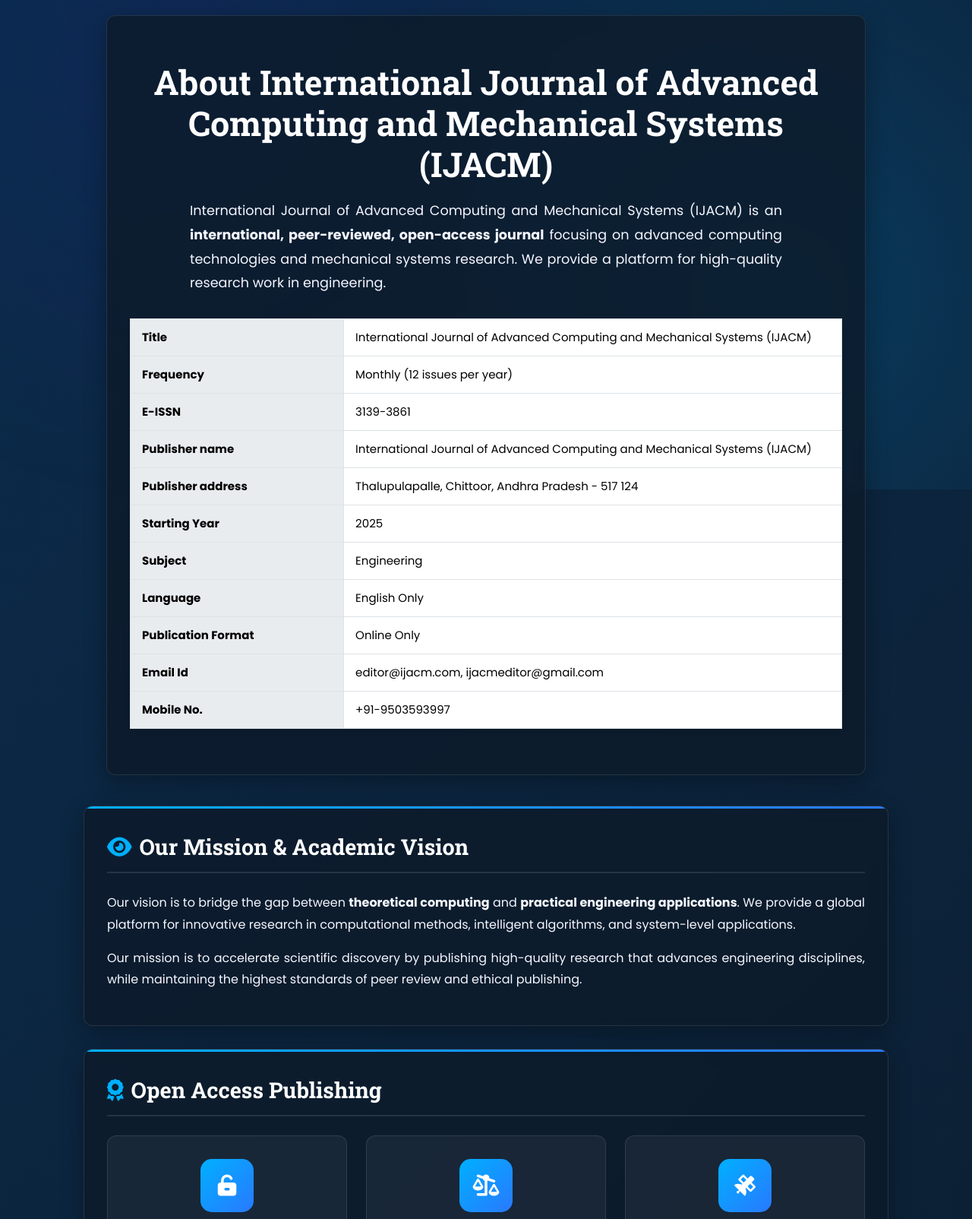
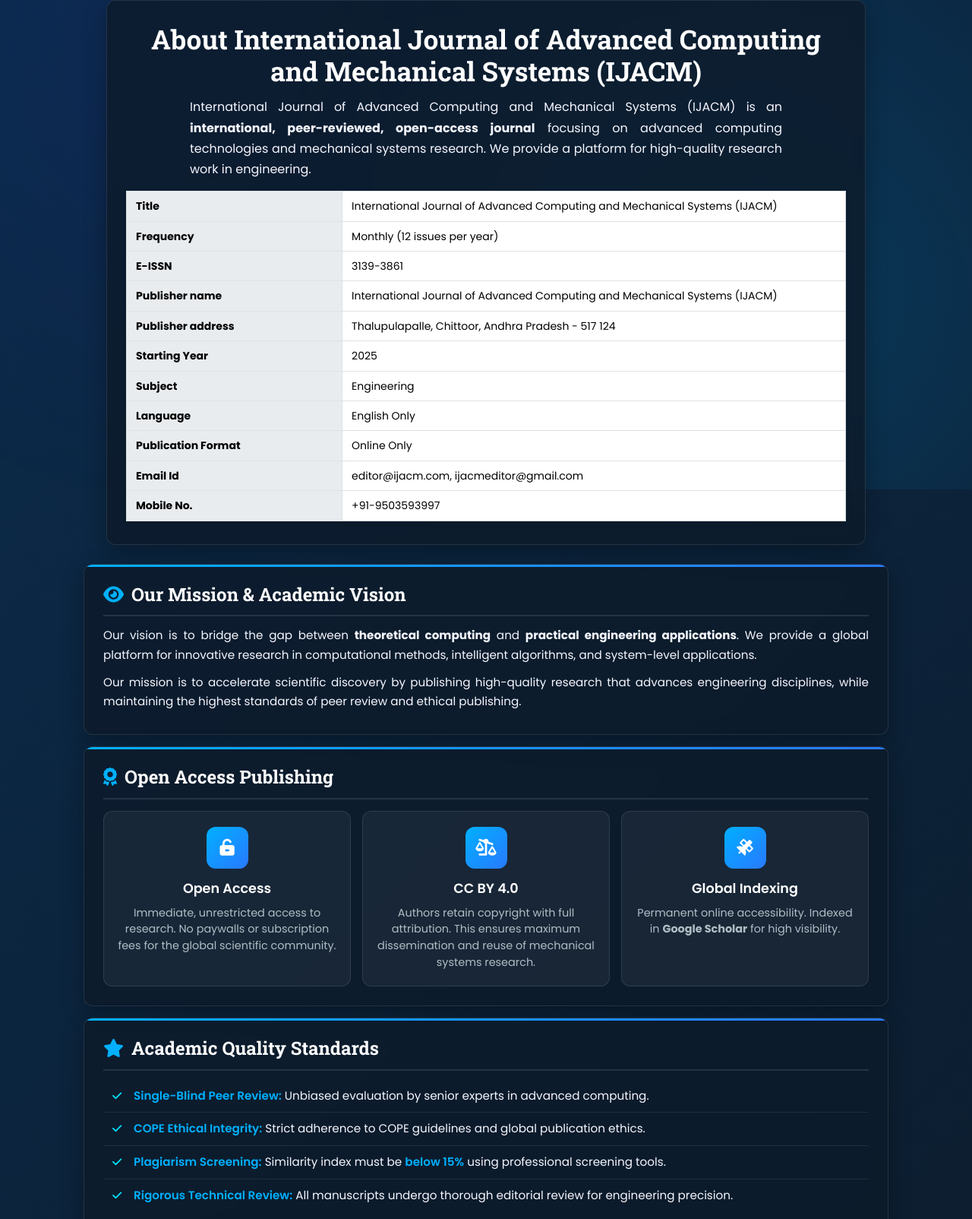
Before and after one commit to SANDEEPsri335/ijacm, a plain HTML site: page pages/about.html in a window 1280 px wide. Shown: the part 156-1760 px from the top of the page at 76% size. Drawn offline with Linux system fonts and the light colour scheme.

Commit message:
Update about.html

```diff
--- a/pages/about.html
+++ b/pages/about.html
@@ -108,16 +108,16 @@
     .about-main-container {
       max-width: 1100px;
       margin: 0 auto;
-      padding: 0 20px;
+      padding: 0 20px 20px 20px;
       position: relative;
       z-index: 1;
     }
 
-    /* Hero Section */
+    /* Hero Section - Reduced padding */
     .hero-section {
       text-align: center;
-      padding: 60px 30px;
-      margin: 40px auto;
+      padding: 30px 25px;
+      margin: 20px auto 25px auto;
       border-radius: var(--radius);
       background: rgba(13, 27, 42, 0.8);
       backdrop-filter: blur(10px);
@@ -129,8 +129,8 @@
     .hero-title {
       font-family: 'Roboto Slab', serif;
       color: #fff;
-      font-size: 2.8rem;
-      margin-bottom: 20px;
+      font-size: 2.2rem;
+      margin-bottom: 12px;
       animation: fadeInScale 1s ease-out;
       line-height: 1.2;
     }
@@ -149,28 +149,28 @@
 
     .hero-subtitle {
       color: var(--text-light);
-      font-size: 1.1rem;
+      font-size: 1rem;
       max-width: 800px;
-      margin: 0 auto 30px auto;
-      line-height: 1.8;
+      margin: 0 auto 15px auto;
+      line-height: 1.7;
       text-align: justify;
       padding: 0 10px;
     }
 
-    /* JOURNAL PARTICULARS TABLE (new style for about page) */
+    /* JOURNAL PARTICULARS TABLE */
     .particulars-table {
       width: 100%;
       background: #f8f9fa;
       border-radius: var(--radius-sm);
       border-collapse: collapse;
-      margin: 20px auto 0 auto;
-      font-size: 15px;
+      margin: 15px auto 0 auto;
+      font-size: 14px;
       box-shadow: var(--shadow-sm);
       color: #000;
       text-align: left;
     }
     .particulars-table td {
-      padding: 12px 15px;
+      padding: 8px 12px;
       border: 1px solid #dee2e6;
     }
     .particulars-table td:first-child {
@@ -182,13 +182,13 @@
       background-color: #ffffff;
     }
 
-    /* Content Sections */
+    /* Content Sections - Reduced padding and margin */
     .content-section {
       background: rgba(13, 27, 42, 0.8);
       backdrop-filter: blur(10px);
       border-radius: var(--radius);
-      padding: 30px;
-      margin: 30px auto;
+      padding: 20px 25px;
+      margin: 15px auto;
       box-shadow: var(--shadow);
       border: 1px solid rgba(255, 255, 255, 0.1);
       transform: translateY(30px);
@@ -216,10 +216,10 @@
     .section-title {
       font-family: 'Roboto Slab', serif;
       color: #fff;
-      font-size: 1.8rem;
-      margin-bottom: 25px;
+      font-size: 1.5rem;
+      margin-bottom: 12px;
       border-bottom: 2px solid rgba(255, 255, 255, 0.1);
-      padding-bottom: 10px;
+      padding-bottom: 8px;
       display: flex;
       align-items: center;
       gap: 10px;
@@ -230,25 +230,25 @@
     }
 
     .section-content p {
-      font-size: 1rem;
-      line-height: 1.8;
+      font-size: 0.95rem;
+      line-height: 1.7;
       color: var(--text-light);
-      margin: 0 0 15px 0;
+      margin: 0 0 10px 0;
       text-align: justify;
     }
 
-    /* Cards */
+    /* Cards - Reduced padding */
     .cards-container {
       display: grid;
-      grid-template-columns: repeat(auto-fit, minmax(280px, 1fr));
-      gap: 25px;
-      margin: 25px 0;
+      grid-template-columns: repeat(auto-fit, minmax(250px, 1fr));
+      gap: 15px;
+      margin: 15px 0 5px 0;
     }
 
     .card {
       background: rgba(255, 255, 255, 0.05);
       border-radius: var(--radius);
-      padding: 30px 20px;
+      padding: 20px 15px;
       transition: var(--transition);
       border: 1px solid rgba(255, 255, 255, 0.1);
       text-align: center;
@@ -266,39 +266,46 @@
     }
 
     .card-icon {
-      width: 70px;
-      height: 70px;
+      width: 55px;
+      height: 55px;
       background: var(--gradient2);
-      border-radius: 15px;
+      border-radius: 12px;
       display: flex;
       align-items: center;
       justify-content: center;
-      margin: 0 auto 20px;
+      margin: 0 auto 12px;
       color: white;
-      font-size: 28px;
+      font-size: 22px;
     }
 
     .card h3 {
       color: #fff;
-      font-size: 1.3rem;
-      margin-bottom: 15px;
+      font-size: 1.1rem;
+      margin-bottom: 8px;
       font-weight: 600;
     }
 
-    /* Feature List */
+    .card p {
+      font-size: 0.9rem;
+      line-height: 1.5;
+      color: var(--text-muted);
+      margin: 0;
+    }
+
+    /* Feature List - Reduced spacing */
     .feature-list {
       list-style: none;
       padding: 0;
-      margin: 20px 0 0 0;
+      margin: 10px 0 0 0;
     }
 
     .feature-list li {
-      padding: 15px 0 15px 45px;
+      padding: 10px 0 10px 40px;
       position: relative;
-      border-bottom: 1px solid rgba(255, 255, 255, 0.1);
+      border-bottom: 1px solid rgba(255, 255, 255, 0.08);
       color: var(--text-light);
-      font-size: 1rem;
-      line-height: 1.6;
+      font-size: 0.95rem;
+      line-height: 1.5;
     }
 
     .feature-list li::before {
@@ -306,10 +313,10 @@
       font-family: 'Font Awesome 6 Free';
       font-weight: 900;
       position: absolute;
-      left: 15px;
-      top: 15px;
+      left: 12px;
+      top: 10px;
       color: #00e5ff;
-      font-size: 16px;
+      font-size: 14px;
     }
 
     .feature-list strong {
@@ -317,12 +324,16 @@
       font-weight: 600;
     }
 
+    .feature-list li:last-child {
+      border-bottom: none;
+    }
+
     .back-to-top {
       position: fixed;
       bottom: 30px;
       right: 30px;
-      width: 50px;
-      height: 50px;
+      width: 45px;
+      height: 45px;
       background: var(--gradient2);
       color: white;
       border-radius: 50%;
@@ -345,11 +356,67 @@
 
     @media (max-width: 768px) {
       .hero-title {
-        font-size: 2.2rem;
+        font-size: 1.8rem;
       }
 
       .hero-subtitle {
         text-align: left;
+        font-size: 0.95rem;
+      }
+
+      .hero-section {
+        padding: 20px 15px;
+        margin: 10px auto 15px auto;
+      }
+
+      .content-section {
+        padding: 15px 18px;
+        margin: 10px auto;
+      }
+
+      .section-title {
+        font-size: 1.3rem;
+      }
+
+      .cards-container {
+        grid-template-columns: 1fr;
+        gap: 12px;
+      }
+
+      .card {
+        padding: 15px 12px;
+      }
+
+      .particulars-table {
+        font-size: 12px;
+      }
+      .particulars-table td {
+        padding: 6px 10px;
+      }
+    }
+
+    @media (max-width: 480px) {
+      .hero-title {
+        font-size: 1.5rem;
+      }
+
+      .about-main-container {
+        padding: 0 10px 10px 10px;
+      }
+
+      .section-title {
+        font-size: 1.1rem;
+      }
+
+      .feature-list li {
+        font-size: 0.85rem;
+        padding: 8px 0 8px 35px;
+      }
+
+      .feature-list li::before {
+        left: 10px;
+        top: 8px;
+        font-size: 12px;
       }
     }
   </style>
@@ -377,7 +444,6 @@
           research work in engineering.
         </p>
 
-        <!-- ===== JOURNAL PARTICULARS TABLE (exactly from image) ===== -->
         <table class="particulars-table">
           <tr><td>Title</td><td>International Journal of Advanced Computing and Mechanical Systems (IJACM)</td></tr>
           <tr><td>Frequency</td><td>Monthly (12 issues per year)</td></tr>
```
